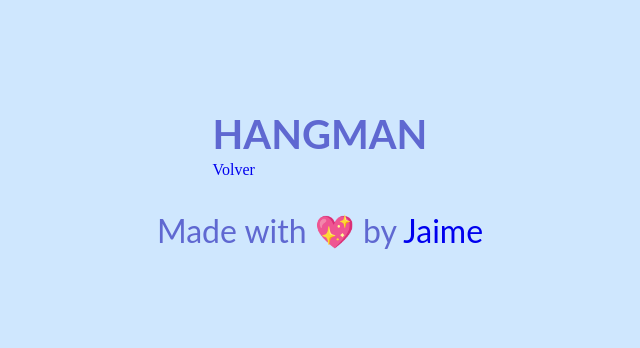
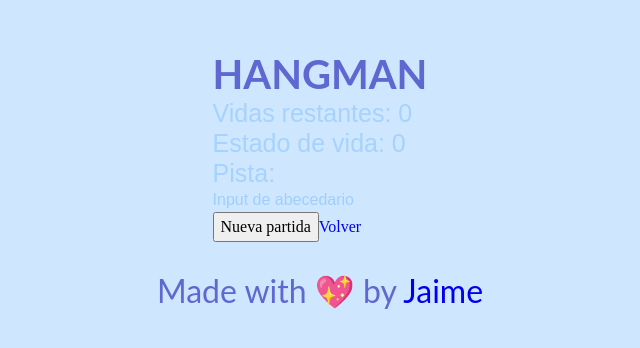
Before and after one commit to Graimi/proyecto-6-hub-de-juegos, a React (Vite) app: page /hangman in a window 1280 px wide. Shown: the part 220-568 px from the top of the page, without its empty margins (320-960 px from the left). Built offline with nearby package versions, Linux system fonts and the light colour scheme.

Commit message:
tihangman squeleton made

```diff
--- a/src/pages/Hangman/Hangman.jsx
+++ b/src/pages/Hangman/Hangman.jsx
@@ -1,11 +1,71 @@
-import React from 'react';
+import React, { useState } from 'react';
 import './Hangman.css';
 import { Link } from 'react-router-dom';
 
 function Hangman() {
+  const [word, setWord] = useState(null);
+  const [lifes, setLifes] = useState(0);
+
+  const words = [
+    'ventana',
+    'ornitorrinco',
+    'complejo',
+    'supermercado',
+    'serpiente',
+    'abogado',
+    'electricidad',
+    'formativo',
+    'hospital',
+    'ambulancia',
+    'enfermedad',
+    'estacionado',
+    'solidaridad',
+    'desierto'
+  ];
+
+  const lifeImg = [
+    {
+      img: '0'
+    },
+    {
+      img: '1'
+    },
+    {
+      img: '2'
+    },
+    {
+      img: '3'
+    }
+  ];
+
+  // Función encargada de seleccionar la palabra aleatoriamente
+  function getRandomWord() {
+    const randomIndex = Math.floor(Math.random() * words.length);
+    return words[randomIndex].toUpperCase();
+  }
+
+  // Función encargada de resetear el juego
+  function resetData() {
+    setWord(null);
+    // const board = document.querySelector('.none');
+    // board.style.display = 'flex';
+    setWord(getRandomWord());
+    setLifes(3);
+  }
+
   return (
-    <div>
-      <h1>Hangman</h1>
+    <div className="gm-hangman">
+      <article className="gm-hangman-game">
+        <h1>Hangman</h1>
+        <h3>Vidas restantes: {lifes}</h3>
+        <h3>Estado de vida: {lifeImg[lifes].img}</h3>
+        <h3>{word}</h3>
+        <h3>Pista: </h3>
+        <p>Input de abecedario</p>
+      </article>
+      <button type="button" onClick={() => resetData()}>
+        Nueva partida
+      </button>
       <Link to="/">Volver</Link>
     </div>
   );
--- a/src/pages/TicTacToe/TicTacToe.css
+++ b/src/pages/TicTacToe/TicTacToe.css
@@ -2,6 +2,11 @@
   display: flex;
   flex-direction: column;
   align-items: center;
+}
+
+.gm-tictactoe-game {
+  display: none;
+  flex-direction: column;
 }
 
 .gm-tictactoe-board {
@@ -10,7 +15,7 @@
   grid-gap: 10px;
 }
 
-#cell {
+#gm-tictactoe-cell {
   width: 70px;
   height: 70px;
   background-color: lightgray;
@@ -20,12 +25,7 @@
   border: none;
 }
 
-.none {
-  display: none;
-  flex-direction: column;
-}
-
-.winner-message {
+.gm-tictactoe-winner {
   position: fixed;
   top: 40%;
   left: 50%;
@@ -38,6 +38,6 @@
   text-align: center;
 }
 
-.winner-message button {
+.gm-tictactoe-winner button {
   margin-top: 10px;
 }
--- a/src/pages/TicTacToe/TicTacToe.jsx
+++ b/src/pages/TicTacToe/TicTacToe.jsx
@@ -34,7 +34,7 @@ function TicTacToe() {
   // Función encargada de resetear las casillas de juego
   function resetData() {
     setData([null, null, null, null, null, null, null, null, null]);
-    const board = document.querySelector('.none');
+    const board = document.querySelector('.gm-tictactoe-none');
     board.style.display = 'flex';
     setPlayer(getRandomPlayer());
   }
@@ -65,14 +65,14 @@ function TicTacToe() {
   return (
     <div className="gm-tictactoe">
       <h1>Tres en raya</h1>
-      <div className="none">
-        <div id="board" className="gm-tictactoe-board">
+      <article className="gm-tictactoe-game">
+        <div id="gm-tictactoe-board" className="gm-tictactoe-board">
           {data.map((space, index) => {
             return (
               // eslint-disable-next-line jsx-a11y/control-has-associated-label
               <button
                 type="button"
-                id="cell"
+                id="gm-tictactoe-cell"
                 className={`cell-${index}`}
                 onClick={() => {
                   if (data[index] === null) {
@@ -91,14 +91,14 @@ function TicTacToe() {
           })}
         </div>
         <h3>Turno: {player}</h3>
-      </div>
+      </article>
       <button type="button" onClick={() => resetData()}>
         <p>Nueva partida</p>
       </button>
       <Link to="/">Volver</Link>
       {/* Lanzamos el mensaje cuando haya ganador */}
       {winnerMessage && (
-        <div className="winner-message">
+        <div className="gm-tictactoe-winner">
           <p>{winnerMessage}</p>
           <button type="button" onClick={closeWinnerMessage}>
             Cerrar
```
Also changed, not shown: 1 other file (tests, documents, lock files or other folders).
